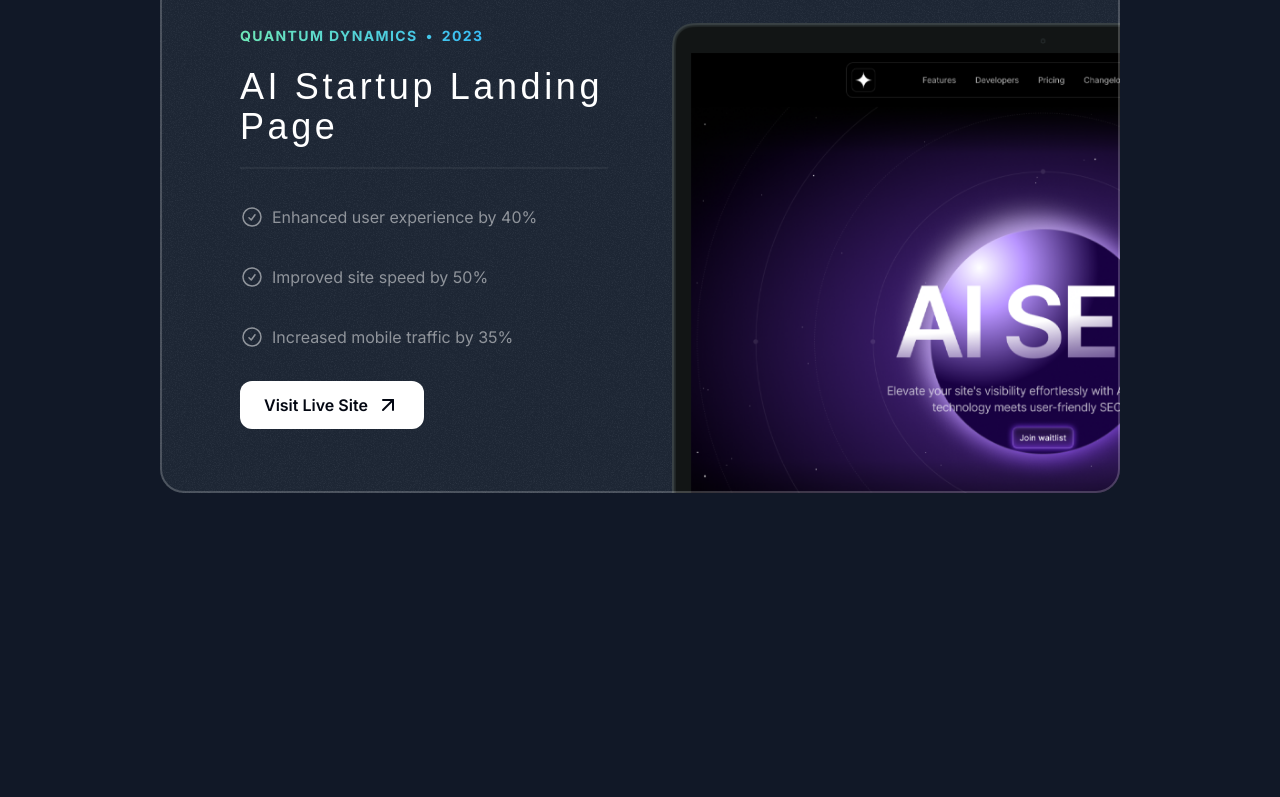
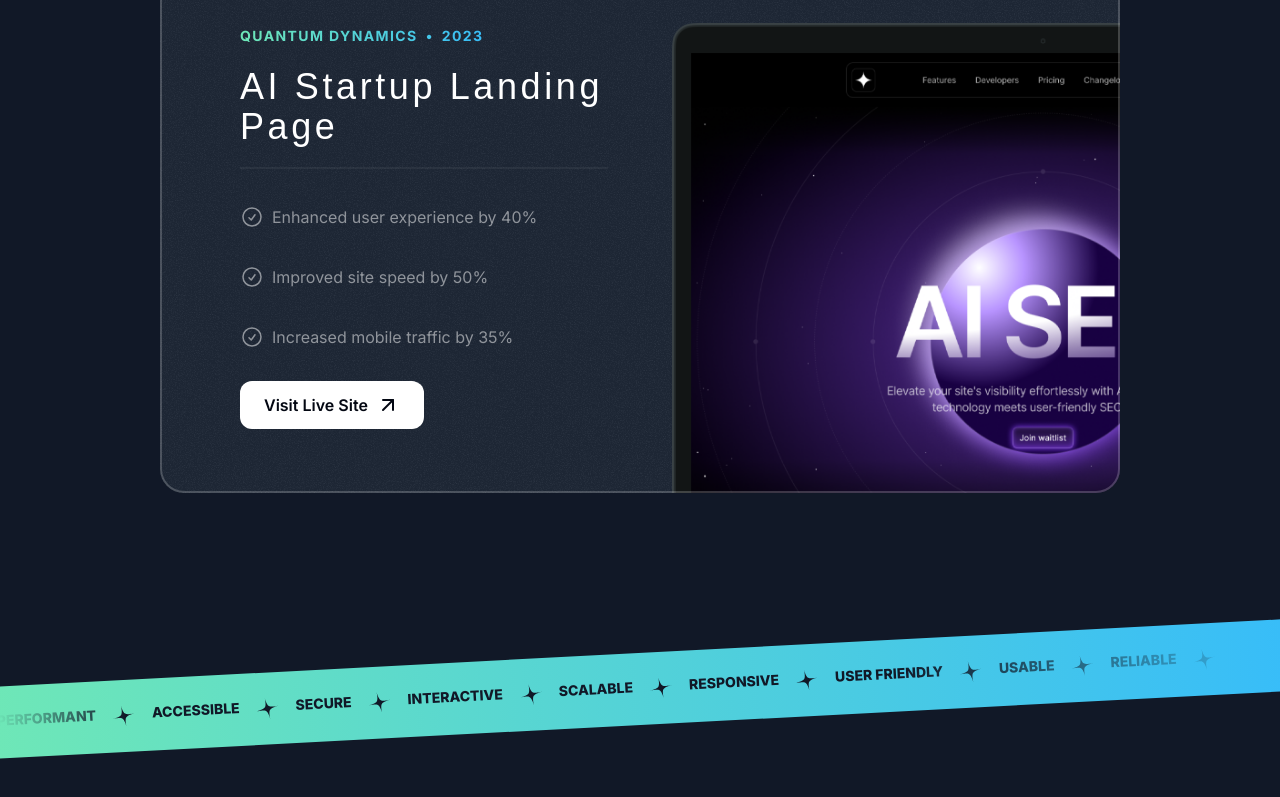
Before and after one commit to ihaseeb8/portfolio, a Next.js app: page / in a window 1280 px wide. Shown: the part 2535-3332 px from the top of the page. Before the commit the page ends 3124 px from the top, so only its background shows below. Built offline with nearby package versions, Linux system fonts and the light colour scheme; a web font is replaced by a local one.

Commit message:
Added all Pages

```diff
--- a/src/app/page.tsx
+++ b/src/app/page.tsx
@@ -1,6 +1,7 @@
 import { Header } from "@/sections/Header";
 import { HeroSection } from "@/sections/Hero";
 import { ProjectsSection } from "@/sections/Projects";
+import { TapeSection } from "@/sections/Tape";
 
 export default function Home() {
   return (
@@ -8,6 +9,7 @@
       <Header />
       <HeroSection />
       <ProjectsSection />
+      <TapeSection />
     </div>
   );
 }
--- a/src/sections/Tape.tsx
+++ b/src/sections/Tape.tsx
@@ -1,3 +1,34 @@
+const words = [
+  "Performant",
+  "Accessible",
+  "Secure",
+  "Interactive",
+  "Scalable",
+  "Responsive",
+  "User Friendly",
+  "Usable",
+  "Reliable"
+]
+
+import StartIcone from '@/assets/icons/star.svg'
+
 export const TapeSection = () => {
-  return <div>Tape Section</div>;
+  return (
+    <section className='py-16 -rotate-3 -mx-1 lg:py:24 overflow-x-clip'>
+      <div className='bg-gradient-to-r from-emerald-300 to-sky-400'>
+        <div className='flex [mask-image:linear-gradient(to_right,transparent,black_10%,black_70%,transparent)]'>
+
+        <div className='flex gap-4 flex-none py-3'>
+          {words.map( word => (
+            <div key={word} className='inline-flex gap-4 py-3'>
+              <span className='text-gray-900 uppercase text-sm font-extrabold'>{word}</span>
+              <StartIcone className='size-6 text-gray-900 -rotate-12' />
+            </div>
+          ))}
+        </div>
+
+        </div>
+      </div>
+    </section>
+  );
 };
```
